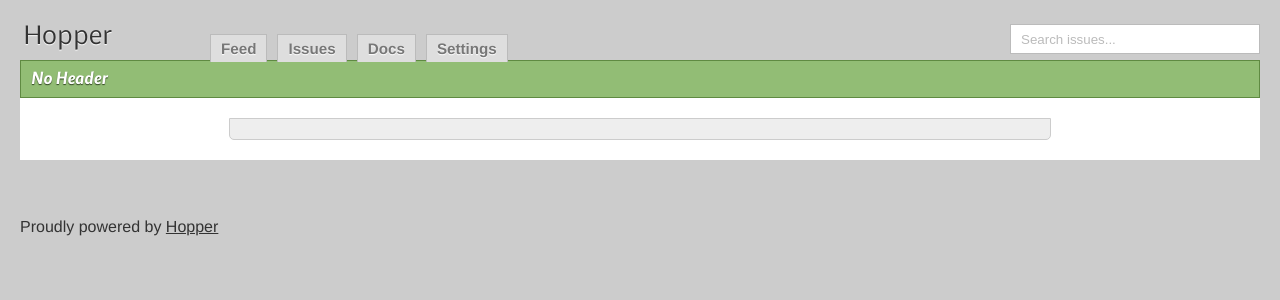
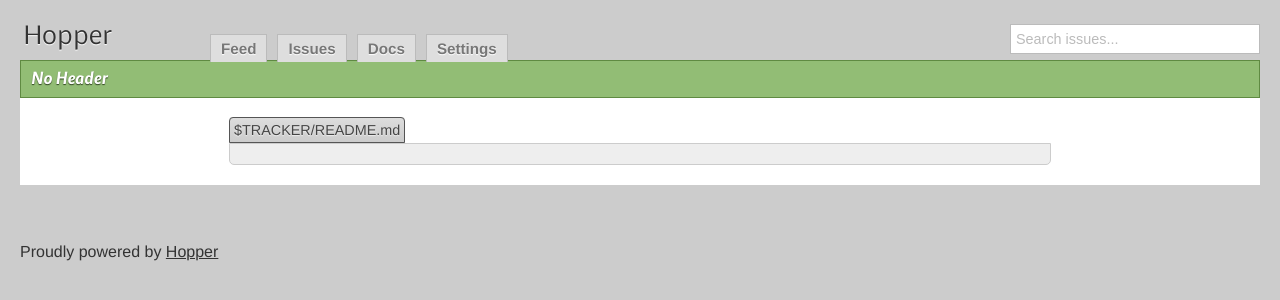
Before and after one commit to ndreynolds/hopper, a Flask app: template hopper/web/templates/project.html in a window 1280 px wide. Shown: the top 300 px of the page. Run offline with Flask 2, Linux system fonts and the light colour scheme; the template is opened without the code that fills it, so the values that code supplies are empty; parts of the project's set-up code (start-up, migrations or seed data) failed here and were passed over; some libraries are stand-ins or nearby versions.

Commit message:
Docs page styling

```diff
--- a/hopper/web/static/css/style.css
+++ b/hopper/web/static/css/style.css
@@ -20,6 +20,9 @@
   margin-left: auto;
   margin-right: auto;
 }
+.default-width {
+  width: 800px;
+}
 .auto-height {
   height: auto !important;
   min-height: 0px !important;
@@ -36,6 +39,10 @@
 }
 p {
   margin: 1em 0px;
+}
+li {
+  list-style-type: circle;
+  margin-left: 20px;
 }
 div#top-header {
   height: 60px;
@@ -57,6 +64,9 @@
 div#search input {
   width: 250px;
   height: 30px;
+  font-size: 90%;
+  padding: 0px;
+  padding-left: 5px;
 }
 div#title {
   position: relative;
@@ -396,6 +406,23 @@
   color: #444;
   text-shadow: 0 1px 1px #eee;
 }
+.fancy-monospace-header {
+  background-image: -webkit-linear-gradient(top, #dddddd, #cccccc);
+  background-image: -moz-linear-gradient(top, #dddddd, #cccccc);
+  background-image: -ms-linear-gradient(top, #dddddd, #cccccc);
+  background-image: -o-linear-gradient(top, #dddddd, #cccccc);
+  background-image: linear-gradient(top, #dddddd, #cccccc);
+  border-top-left-radius: 4px;
+  border-top-right-radius: 4px;
+  -webkit-top-left-border-radius: 4px;
+  -webkit-top-right-border-radius: 4px;
+  border: 1px solid #555;
+  padding: 4px;
+  color: #444;
+  text-shadow: 0 1px 1px #eee;
+  margin-left: -11px;
+  line-height: 25px;
+}
 .bold {
   font-weight: bold;
 }
--- a/hopper/web/static/css/style.less
+++ b/hopper/web/static/css/style.less
@@ -30,6 +30,10 @@
 .centered {
     margin-left:auto;
     margin-right:auto;
+}
+
+.default-width {
+    width:800px;
 }
 
 .rounded-corners (@radius: 5px) {
@@ -77,6 +81,11 @@
     margin: 1em 0px;
 }
 
+li {
+    list-style-type: circle;
+    margin-left:20px;
+}
+
 div#top-header {
     height:60px;
 }
@@ -100,6 +109,9 @@
 div#search input {
     width:250px;
     height:30px;
+    font-size:90%;
+    padding:0px;
+    padding-left:5px;
 }
 
 div#title {
@@ -411,6 +423,18 @@
     text-shadow:0 1px 1px #eee;
 }
 
+.fancy-monospace-header {
+    .gradient(#ddd, #ccc);
+    .rounded-corners-top(4px);
+    border:1px solid #555;
+    padding:4px;
+    color:#444;
+    text-shadow:0 1px 1px #eee;
+    margin-left:-11px;
+    line-height:25px;
+}
+
+
 .bold {
     font-weight: bold;
 }
--- a/hopper/web/templates/project.html
+++ b/hopper/web/templates/project.html
@@ -1,5 +1,8 @@
 {% extends 'base.html' %}
 {% block body %}
+    <div class="centered default-width">
+        <span class="fancy-monospace-header" style="font-size:90%">$TRACKER/README.md</span>
+    </div>
     <div class="issue">
         {{ readme|safe }}
     </div>
```
